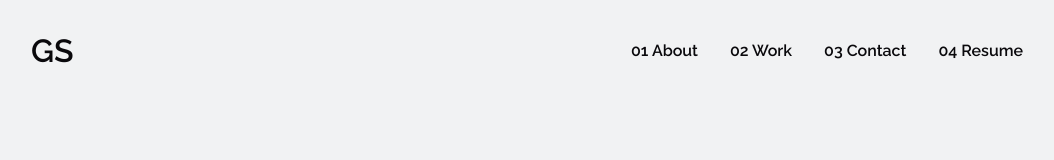
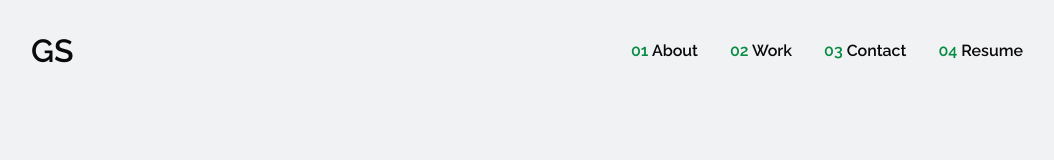
Before and after one commit to garysmith1933/Portfolio, a React (Create React App) app: page / in a window 1280 px wide. Shown: the top 160 px of the page, without its empty margins (129-1183 px from the left). Built offline with nearby package versions, Linux system fonts and the light colour scheme; the HTML template or start-up script is replaced by a standard one.

Commit message:
changed nav numbers color to green

```diff
--- a/src/components/Navbar.js
+++ b/src/components/Navbar.js
@@ -48,10 +48,10 @@ export const Navbar = ({scrollToSection, AboutRef, WorkRef, ContactRef}) => {
 
             <nav>
                 <ul id='nav-items' className='nav-items' data-visible='false'>
-                    <li className='nav-item navItem-underline' onClick={() => toggleCheck(AboutRef)}><span>01</span> About</li>
-                    <li className='nav-item navItem-underline' onClick={() => toggleCheck(WorkRef)} > <span>02</span> Work</li>
-                    <li className='nav-item navItem-underline' onClick={() => toggleCheck(ContactRef)}> <span>03</span> Contact</li>
-                    <li className='nav-item navItem-underline' > <span>04</span> Resume</li>
+                    <li className='nav-item navItem-underline' onClick={() => toggleCheck(AboutRef)}><span className='nav-number'>01</span> About</li>
+                    <li className='nav-item navItem-underline' onClick={() => toggleCheck(WorkRef)} > <span className='nav-number'>02</span> Work</li>
+                    <li className='nav-item navItem-underline' onClick={() => toggleCheck(ContactRef)}> <span className='nav-number'>03</span> Contact</li>
+                    <li className='nav-item navItem-underline' > <span className='nav-number'>04</span> Resume</li>
                 </ul>
             </nav>
 
--- a/src/index.css
+++ b/src/index.css
@@ -82,6 +82,10 @@ a {
   padding:0;
   margin:0;
   text-align: left;
+}
+
+.nav-number {
+  color:#058C42;
 }
 
 
@@ -207,6 +211,10 @@ Bodies
     color:#f1f2f3;
   }
 
+  .nav-number {
+    color:white;
+  }
+
   .nav-items[data-visible='true'] {
     transform: translateX(0%);
     transition: transform 350ms ease-out;
```
